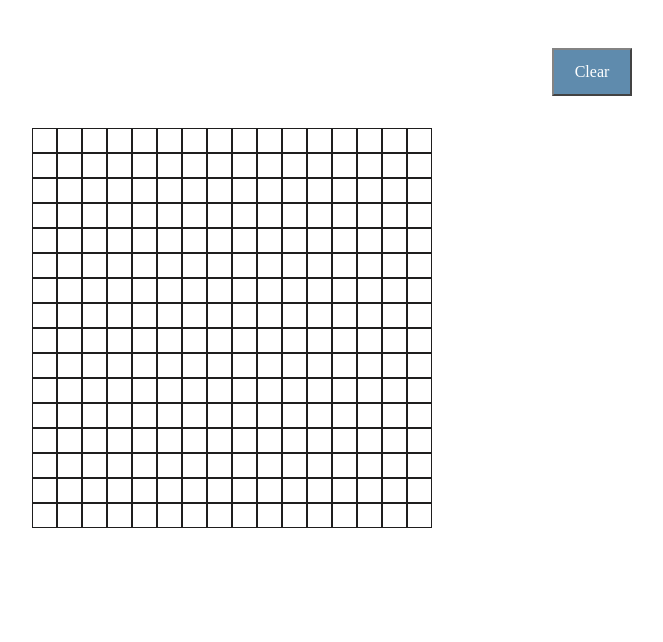
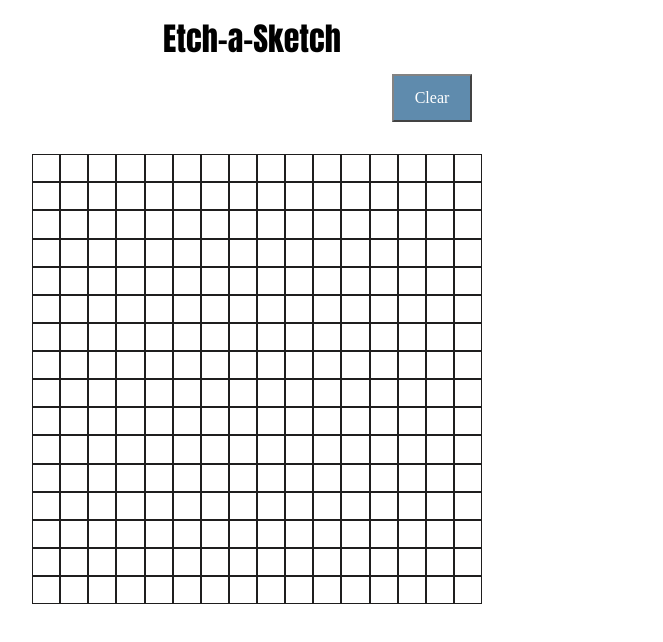
Before and after one commit to Jameslo599/etch-a-sketch, a plain HTML site: page index.html in a window 1280 px wide. Shown: the whole page, without its empty margins (308-971 px from the left). Drawn offline with Linux system fonts and the light colour scheme.

Commit message:
added title and toggle hover function with a click

```diff
--- a/css/main.css
+++ b/css/main.css
@@ -3,9 +3,18 @@ body {
     margin-left: auto;
     width: 600px;
 }
+#titles {
+    text-align: center;
+    margin-right: 10em;
+    margin-bottom: -2em;
+}
+h1 {
+    font-family: Impact, Haettenschweiler, 'Arial Narrow Bold', sans-serif;
+}
 #eraser {
     text-align: right;
     margin-top: 3em;
+    margin-right: 10em;
 }
 #eraseButton {
     font: sans-serif;
@@ -29,8 +38,8 @@ body {
     grid-template-columns: repeat(var(--grid-cols), 1fr);
     margin-top: 2em;
     margin-bottom: 2em;
-    width: 400px;
-    height: 400px;
+    width: 450px;
+    height: 450px;
     position: absolute;
 }
 
--- a/index.html
+++ b/index.html
@@ -10,6 +10,9 @@
         <link href="css/normalize.css" rel="stylesheet" type="text/css" media="all">
         <link href="css/main.css" rel="stylesheet" type="text/css" media="all">
     </header>
+    <div id= "titles">
+        <h1>Etch-a-Sketch</h1>
+    </div>
     <div id ="eraser">
         <button id ="eraseButton">Clear</button>
     </div>
--- a/script.js
+++ b/script.js
@@ -8,7 +8,7 @@ function makeRows(rows) {
     let cell = document.createElement("div");
     container.appendChild(cell).className = "gridItem";
   };
-  hoverColor();
+  toggleColor();
 };
 
 makeRows(16);
@@ -24,6 +24,11 @@ function hoverColor() {
         boxes.style.backgroundColor = "black"})
       });
 }
+function toggleColor() {
+  let boxes = document.querySelectorAll(".gridItem");
+  boxes.forEach(boxes => {
+  boxes.addEventListener("click", hoverColor);
+})}
 
 //Remove grid before reset
 function removeGrid() {
```
